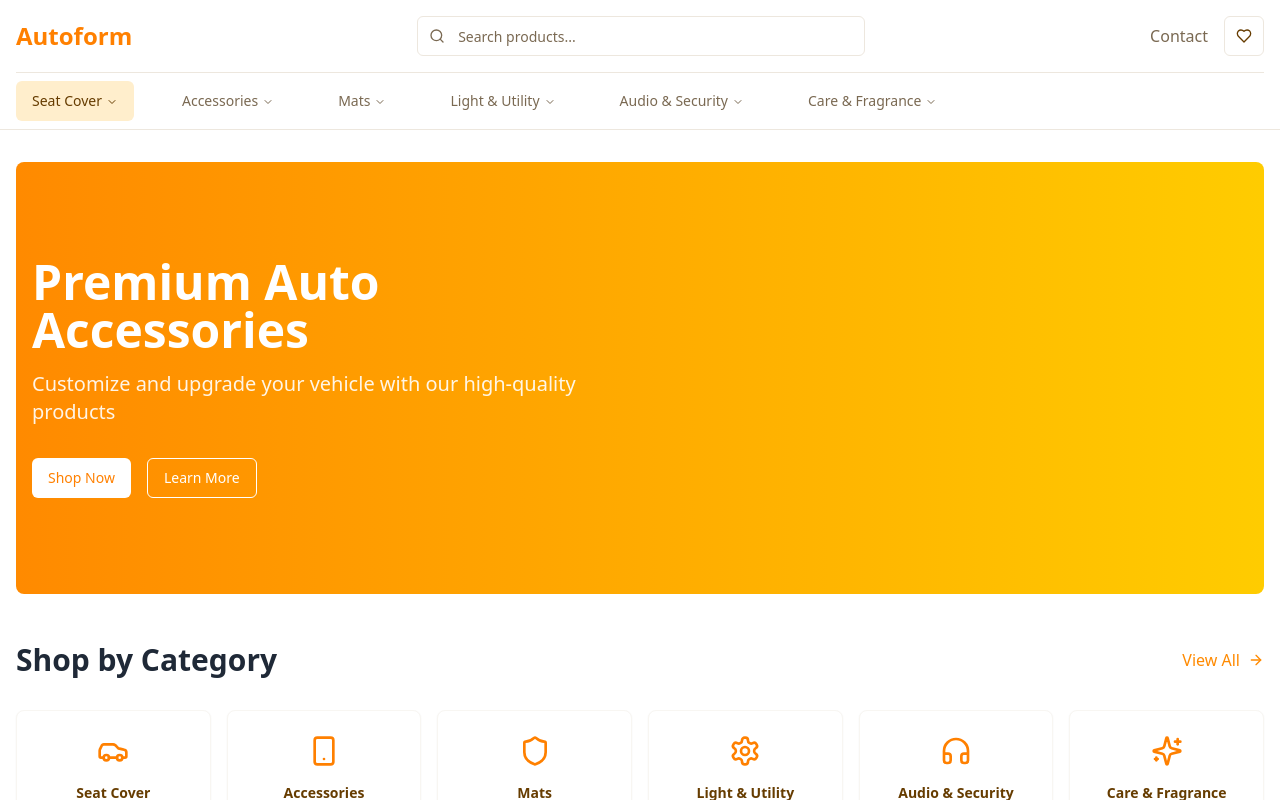
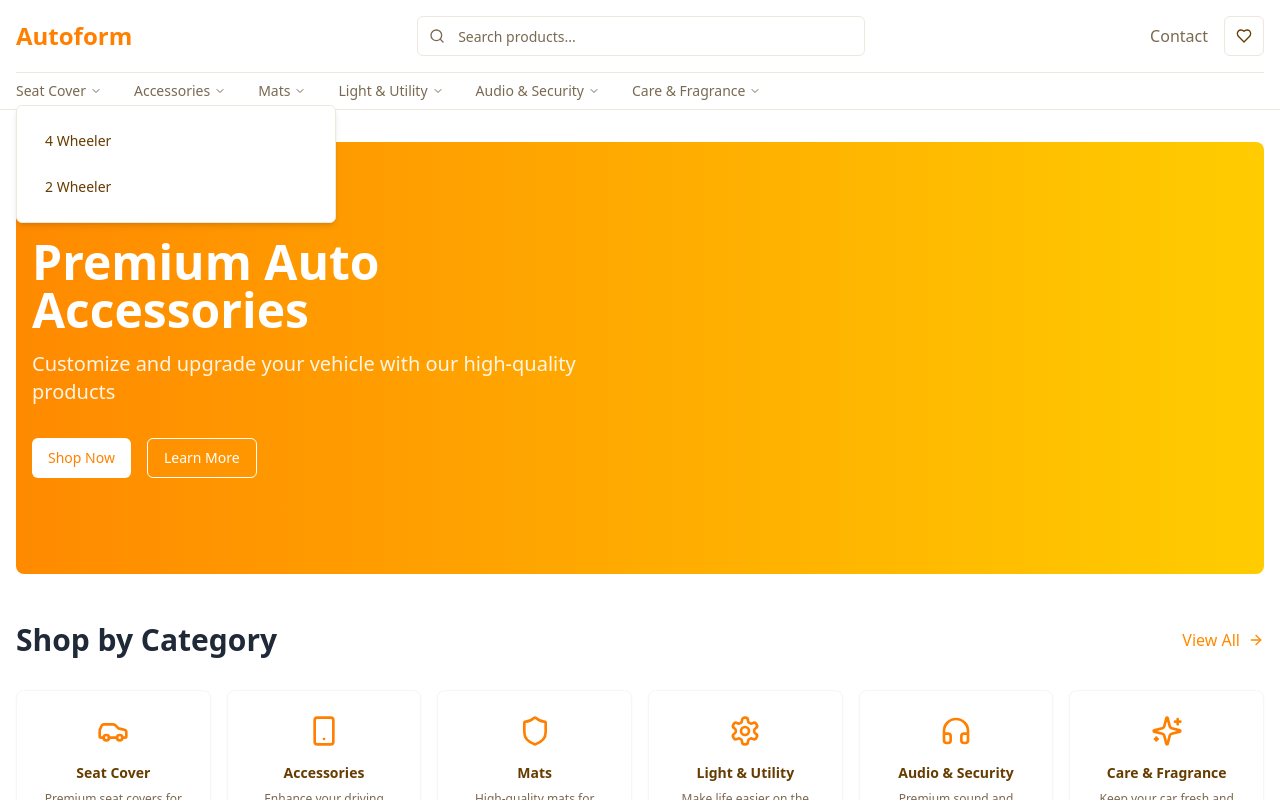
Before and after one commit to Prabhatthakur18/auto-style-e-shop, a React (Vite) app: page / in a window 1280 px wide. Both pictures are taken after a click on the button "Seat Cover". Shown: the top 800 px of the page. Built offline with nearby package versions, Linux system fonts and the light colour scheme.

Commit message:
Fix: Dropdown position
Ensure dropdown appears below the option.

```diff
--- a/src/components/Header.tsx
+++ b/src/components/Header.tsx
@@ -5,13 +5,10 @@ import { Search, ChevronDown } from 'lucide-react';
 import { Input } from '@/components/ui/input';
 import { getMainCategories, getSubcategories } from '@/data/mockData';
 import {
-  NavigationMenu,
-  NavigationMenuContent,
-  NavigationMenuItem,
-  NavigationMenuLink,
-  NavigationMenuList,
-  NavigationMenuTrigger,
-} from '@/components/ui/navigation-menu';
+  Popover,
+  PopoverContent,
+  PopoverTrigger,
+} from '@/components/ui/popover';
 import NavWishlist from './NavWishlist';
 
 const Header = () => {
@@ -59,24 +56,24 @@ const Header = () => {
 
         {/* Category navigation with dropdown */}
         <nav className="py-2 border-t">
-          <NavigationMenu>
-            <NavigationMenuList className="flex items-center space-x-8">
+          <div className="flex items-center space-x-8">
             {mainCategories.map((category) => {
               const subcategories = getSubcategories(category.id);
 
               if (subcategories.length > 0) {
                 return (
-                    <NavigationMenuItem key={category.id}>
-                      <NavigationMenuTrigger className="text-sm text-muted-foreground hover:text-primary">
+                  <Popover key={category.id}>
+                    <PopoverTrigger className="flex items-center text-sm text-muted-foreground hover:text-primary transition-colors cursor-pointer">
                       {category.name}
-                      </NavigationMenuTrigger>
-                      <NavigationMenuContent>
-                        <div className="grid w-[400px] gap-3 p-4 bg-background border rounded-lg shadow-lg">
+                      <ChevronDown className="ml-1 h-3 w-3" />
+                    </PopoverTrigger>
+                    <PopoverContent className="w-80 p-0" align="start">
+                      <div className="grid gap-2 p-4">
                         {subcategories.map((subcategory) => (
-                            <NavigationMenuLink key={subcategory.id} asChild>
                           <Link
+                            key={subcategory.id}
                             to={`/category/${subcategory.id}`}
-                                className="block select-none space-y-1 rounded-md p-3 leading-none no-underline outline-none transition-colors hover:bg-accent hover:text-accent-foreground focus:bg-accent focus:text-accent-foreground"
+                            className="block select-none space-y-1 rounded-md p-3 leading-none no-underline outline-none transition-colors hover:bg-accent hover:text-accent-foreground"
                           >
                             <div className="text-sm font-medium leading-none">{subcategory.name}</div>
                             {subcategory.description && (
@@ -85,27 +82,24 @@ const Header = () => {
                               </p>
                             )}
                           </Link>
-                            </NavigationMenuLink>
                         ))}
                       </div>
-                      </NavigationMenuContent>
-                    </NavigationMenuItem>
+                    </PopoverContent>
+                  </Popover>
                 );
               } else {
                 return (
-                    <NavigationMenuItem key={category.id}>
                   <Link
+                    key={category.id}
                     to={`/category/${category.id}`}
                     className="text-sm text-muted-foreground hover:text-primary hover:bg-accent px-3 py-2 rounded-md transition-colors whitespace-nowrap"
                   >
                     {category.name}
                   </Link>
-                    </NavigationMenuItem>
                 );
               }
             })}
-            </NavigationMenuList>
-          </NavigationMenu>
+          </div>
         </nav>
       </div>
     </header>
```
Lines whose indentation alone changed are shown as unchanged.
